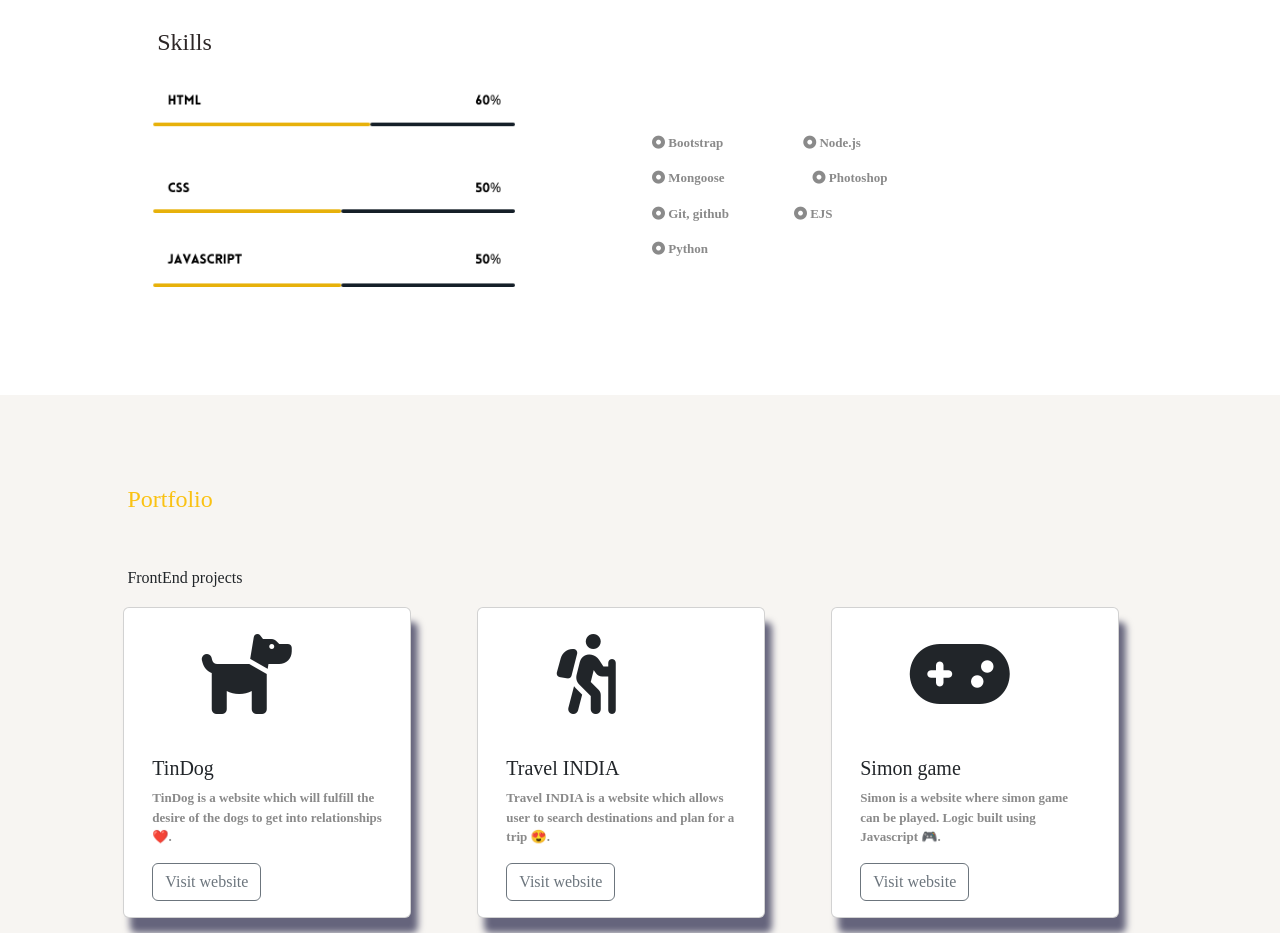
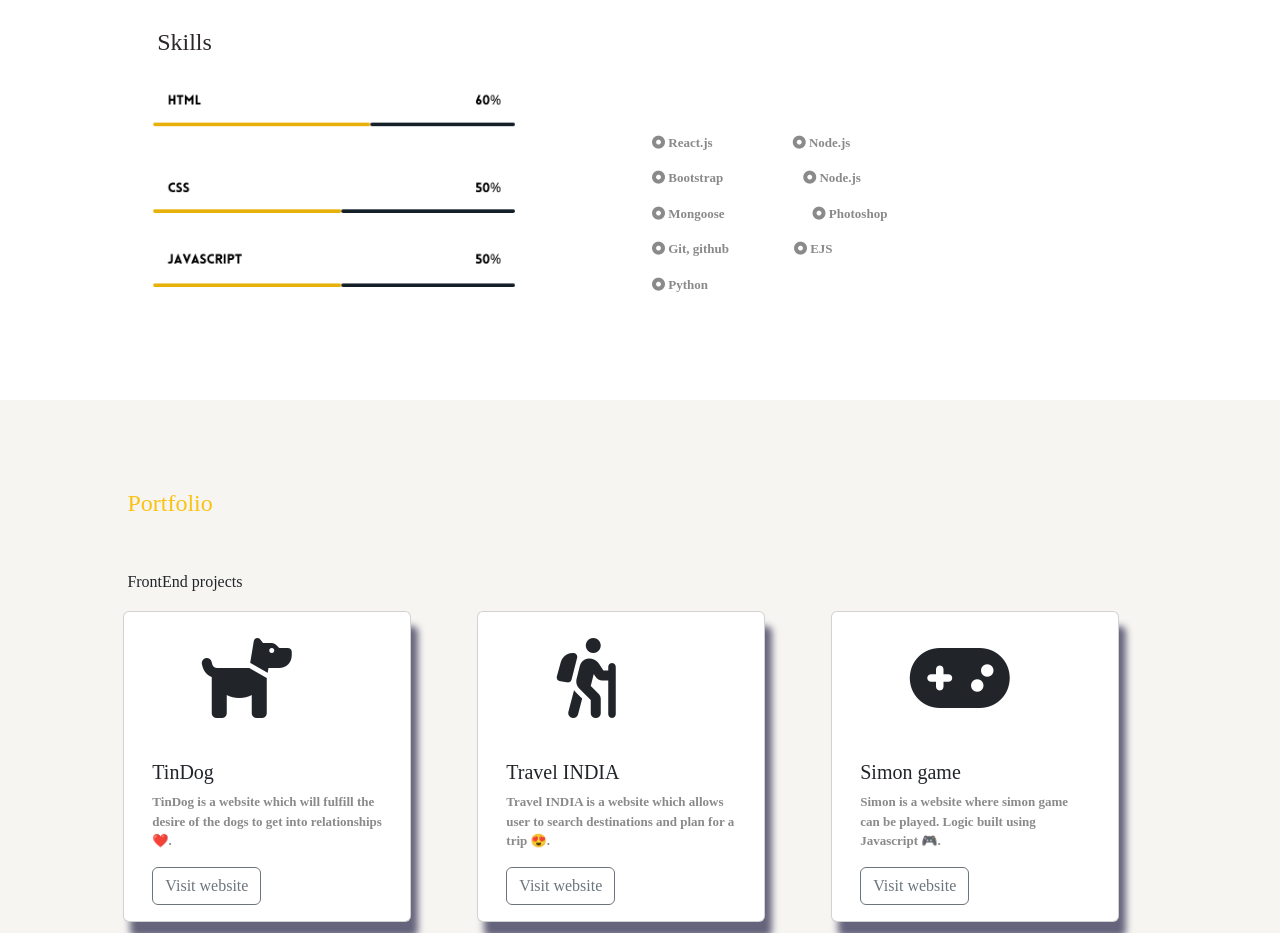
Before and after one commit to Prathik1210/Resume, a plain HTML site: page index.html in a window 1280 px wide. Shown: the part 1380-2313 px from the top of the page. Drawn offline with nearby package versions, Linux system fonts and the light colour scheme; a web font is replaced by a local one.

Commit message:
Update index.html

```diff
--- a/index.html
+++ b/index.html
@@ -101,6 +101,12 @@
 
       <div class="col-lg-6">
         <section id="other-skill-section">
+
+          <div class="contain">
+          <p class="element1"><span class="fa-solid fa-circle-dot"></span> React.js</p>
+          <p><span class="fa-solid fa-circle-dot"></span> Node.js</p>
+        </div>
+
         <div class="contain">
           <p class="element1"><span class="fa-solid fa-circle-dot"></span> Bootstrap</p>
           <p><span class="fa-solid fa-circle-dot"></span> Node.js</p>
```
